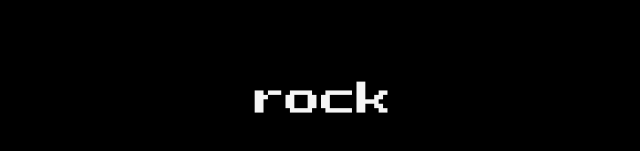
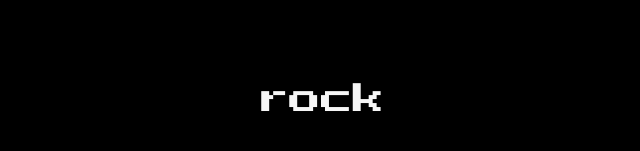
Before and after one commit to vietnamcore/rockthatbody, a plain HTML site: page index.html in a window 1280 px wide. Shown: the part 301-452 px from the top of the page, 319-959 px from the left. Drawn offline with Linux system fonts and the light colour scheme.

Commit message:
Update index.html

```diff
--- a/index.html
+++ b/index.html
@@ -31,7 +31,7 @@
 
     /* The single line word element (always one line) */
     #word {
-      font-size: 30px;            /* chỉnh lớn nhỏ ở đây */
+      font-size: 27px;            /* chỉnh lớn nhỏ ở đây */
       line-height: 1;
       text-align:center;
       white-space: nowrap;        /* buộc trên 1 hàng */
```
